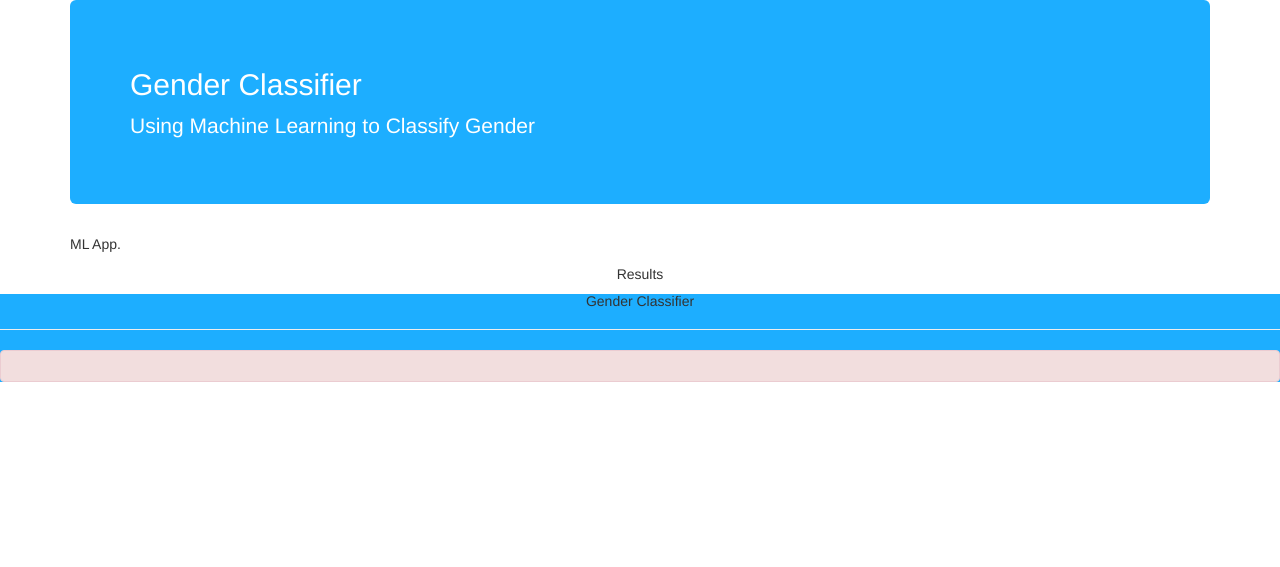
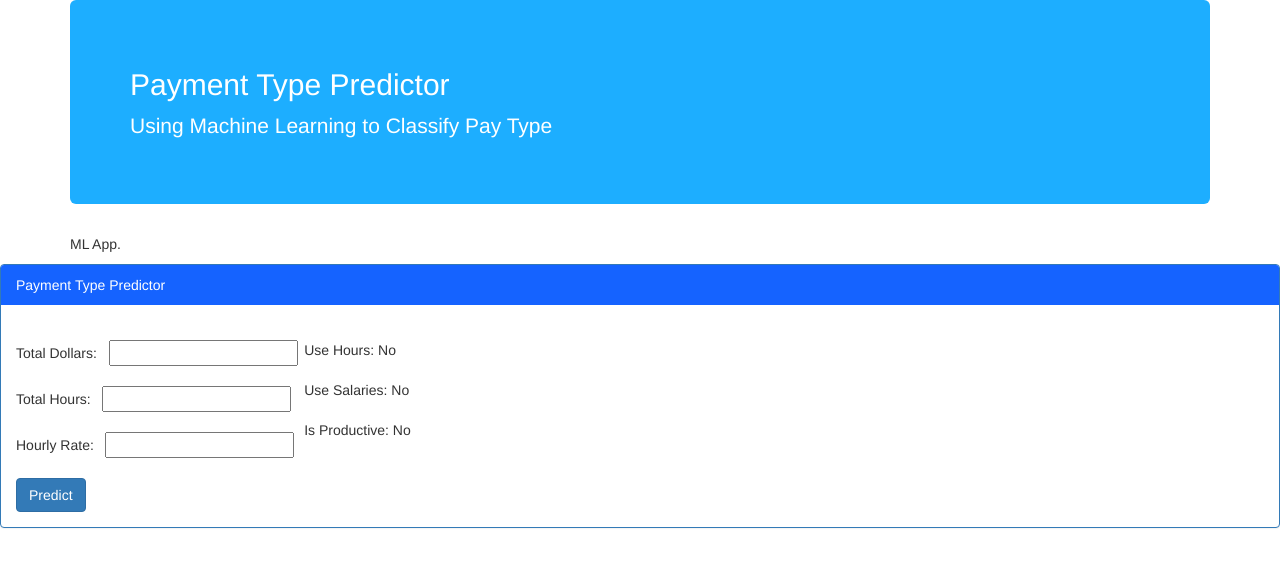
Before and after one commit to ChangyuYan/Paytype-Classifier, a Flask app: template Flask/templates/results.html in a window 1280 px wide. Shown: the top 567 px of the page. Run offline with Flask 2, Linux system fonts and the light colour scheme; the template is opened without the code that fills it, so the values that code supplies are empty; parts of the project's set-up code (start-up, migrations or seed data) failed here and were passed over; some libraries are stand-ins or nearby versions.

Commit message:
left side first step done; next need to figure out how to save

```diff
--- a/Flask/app.py
+++ b/Flask/app.py
@@ -33,7 +33,7 @@ def predict():
     pred_is_productive = rf_is_productive.predict(int_features)[0]
 
 
-    return render_template('index.html', pred_use_hours = pred_use_hours, pred_use_salaries = pred_use_salaries, pred_is_productive = pred_is_productive)
+    return render_template('results.html', pred_use_hours = pred_use_hours, pred_use_salaries = pred_use_salaries, pred_is_productive = pred_is_productive)
 
 
 
--- a/Flask/templates/results.html
+++ b/Flask/templates/results.html
@@ -1,41 +1,83 @@
 {% extends "bootstrap/base.html" %}
 {% block content %}
 
-
 <div class="container">
     <div class="jumbotron" style="background-color:#1daeff !important;">
-        <h2 style="color:#fff;">Gender Classifier</h2>
-        <p style="color:#fff;">Using Machine Learning to Classify Gender</p>
+        <h2 style="color:#fff;"> Payment Type Predictor </h2>
+        <p style="color:#fff;"> Using Machine Learning to Classify Pay Type </p>
     </div>
-    <p>ML App.</p>
+    <p> ML App. </p>
 </div>
 
-<div class="card text-center">
-    <div class="card-header">
-        Results
-    </div>
-    <div class="card-body" style="background-color:#1daeff;">
-        <h5 class="card-title">Gender Classifier</h5>
-        <hr/>
-        <p class="card-text"><div class="alert alert-danger" role="alert">
-        {{ name }}
-    </div></p>
 
-        <!-- Main ML Prediction Display Here -->
-        {{prediction}}
+<div class="panel-group">
+    <div class="panel panel-primary">
+        <div class="panel-heading" style="background-color:#1563ff ">Payment Type Predictor</div>
+        <div class="panel-body">
+
+            <table style="width:50%" align="left">
+                <tr>
+                    <th style="width:20%"> &nbsp; </th>
+                    <th style="width:30%"> &nbsp; </th>
+                </tr>
+                <tr>
+                    <td>
+                        <!-- Main Input For Receiving Query to our ML -->
+                        <form action="{{ url_for('predict')}}" method="POST">
+                            <div> Total Dollars: &nbsp; <input type="number" step="0.01" name="total_dollars" required> </div>
+                            <div> &nbsp; </div>
+                            <div> Total Hours: &nbsp; <input type="number" step="0.01" name="total_hours" required> </div>
+                            <div> &nbsp; </div>
+                            <div> Hourly Rate: &nbsp; <input type="number" step="0.01" name="hourly_rate" required> </div>
+                            <div> &nbsp; </div>
+                            <button type="submit" class="btn btn-primary">Predict</button>
+                        </form>
+                    </td>
+
+                    <td valign="top">
+                        <!-- Main Input For Receiving Query to our ML -->
+                        {% if pred_use_hours > 0.5 %}
+                        <div> Use Hours: Yes </div>
+                        {% else %}
+                        <div> Use Hours: No </div>
+                        {% endif %}
+
+                        <div> &nbsp; </div>
+
+                        {% if pred_use_salaries > 0.5 %}
+                        <div> Use Salaries: Yes </div>
+                        {% else %}
+                        <div> Use Salaries: No </div>
+                        {% endif %}
+
+                        <div> &nbsp; </div>
+
+
+                        {% if pred_is_productive > 0.5 %}
+                        <div> Is Productive: Yes </div>
+                        {% else %}
+                        <div> Is Productive: No </div>
+                        {% endif %}
+
+
+                    </td>
+
+                </tr>
+            </table>
+
+
+
+
+        </div>
     </div>
 
-    <!-- Main ML Prediction Display Ends Here -->
-    <div class="card-footer text-muted">
 
-    </div>
 </div>
-
 
 {% endblock %}
 
 {% block styles %}
-{{super()}}
+{{super()}} <!-- Allows Javascripts and other styles to be inclusive in bootstrap -->
 <link rel="stylesheet"
       href="{{url_for('.static', filename='css/styles.css')}}">
 {% endblock %}
```
Also changed, not shown: Flask/templates/index.html (+22 -3 lines).
